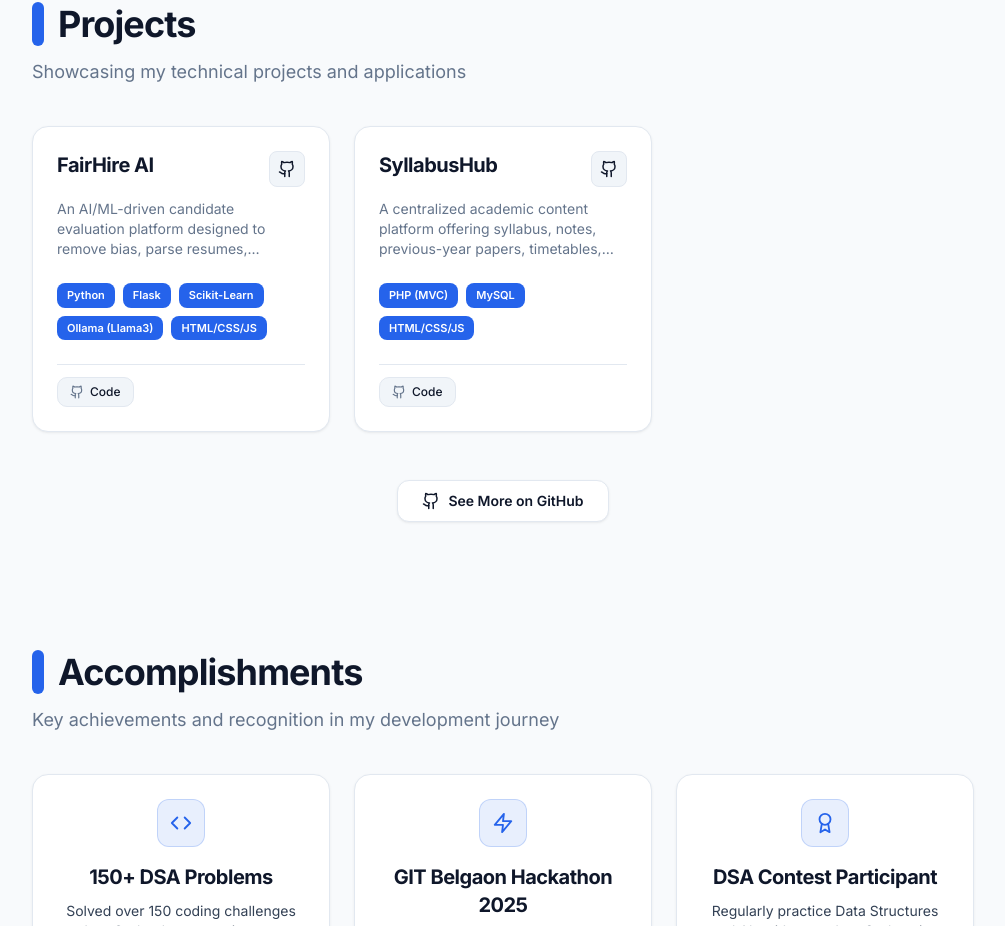
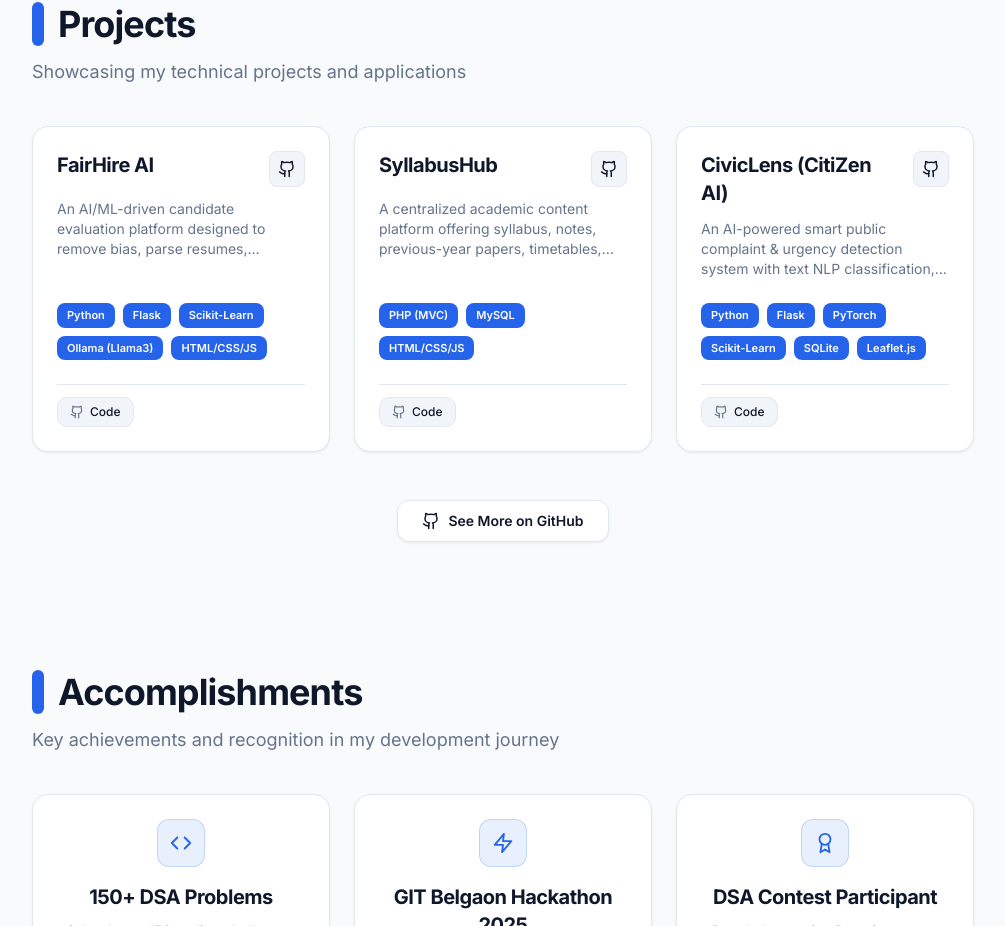
Before and after one commit to Akshaypatil021/Personal_Portfolio, a React (Vite) app: page / in a window 1280 px wide. Shown: the part 4114-5040 px from the top of the page, without its empty margins (258-1263 px from the left). Built offline with nearby package versions, Linux system fonts and the light colour scheme.

Commit message:
fix modal layout and add CivicLens project

```diff
--- a/src/components/sections/Projects.tsx
+++ b/src/components/sections/Projects.tsx
@@ -1,4 +1,5 @@
 import { useState, useEffect, createElement, useRef } from "react";
+import { createPortal } from "react-dom";
 import { renderToStaticMarkup } from "react-dom/server";
 import { motion } from "framer-motion";
 import { useInView } from "react-intersection-observer";
@@ -145,7 +146,35 @@ const getProjectModalStyles = (isDark: boolean) => `
   .features-grid {
     display: grid;
     grid-template-columns: repeat(auto-fill, minmax(250px, 1fr));
-    gap: 1rem;
+    gap: 1.25rem;
+  }
+
+  .feature-item {
+    display: flex;
+    gap: 0.75rem;
+    align-items: flex-start;
+  }
+
+  .feature-item .icon {
+    width: 1.25rem;
+    height: 1.25rem;
+    color: #3b82f6;
+    margin-top: 0.2rem;
+    flex-shrink: 0;
+  }
+
+  .feature-item h5 {
+    font-weight: 600;
+    font-size: 0.95rem;
+    margin: 0 0 0.25rem 0;
+    color: ${isDark ? "#ffffff" : "#1f2937"};
+  }
+
+  .feature-item p {
+    margin: 0;
+    font-size: 0.85rem;
+    line-height: 1.4;
+    color: ${isDark ? "#94A3B8" : "#4b5563"};
   }
 `;
 
@@ -295,6 +324,76 @@ const projectsData: Project[] = [
         </div>
       </div>
     `
+  },
+  {
+    id: "civiclens",
+    title: "CivicLens (CitiZen AI)",
+    description: "An AI-powered smart public complaint & urgency detection system with text NLP classification, PyTorch vision override, active learning loop, and GIS heatmap visualization.",
+    image: "https://images.unsplash.com/photo-1573804633927-bfcbcd909acd?auto=format&fit=crop&q=80&w=800",
+    tech: ["Python", "Flask", "PyTorch", "Scikit-Learn", "SQLite", "Leaflet.js"],
+    github: "https://github.com/Akshaypatil021/CivicLens.git",
+    featured: true,
+    details: `
+      <div class="project-modal">
+        <div class="project-header">
+          <h3 class="project-title">CivicLens (CitiZen AI)</h3>
+          <div class="project-subtitle">AI-Powered Smart Public Complaint & Urgency Detection System</div>
+        </div>
+
+        <p class="project-description">CivicLens is a smart city platform that automates civic issue triaging by classifying user complaints, prioritizing safety-critical tasks, deduplicating visual reports, and routing them to municipal department workflows using text NLP and PyTorch vision models.</p>
+
+        <div class="project-section">
+          <h4><i data-lucide="target" class="icon"></i> The Problem Solved</h4>
+          <p>Traditional civic reporting relies on tedious forms, leading to backlog clutter. Critical emergencies (like exposed wires or gas leaks) are handled chronologically alongside minor requests. Duplicate reports for the same issue waste city resources, while vague location descriptions stall dispatch times.</p>
+        </div>
+
+        <div class="project-section">
+          <h4><i data-lucide="star" class="icon"></i> Key Features</h4>
+          <div class="features-grid">
+            <div class="feature-item">
+              <i data-lucide="zap" class="icon"></i>
+              <div>
+                <h5>Dual AI Classifier</h5>
+                <p>Combines a Scikit-Learn TF-IDF text engine and PyTorch MobileNetV3 image classifier for multimodal category & urgency triaging.</p>
+              </div>
+            </div>
+            <div class="feature-item">
+              <i data-lucide="refresh-cw" class="icon"></i>
+              <div>
+                <h5>Self-Improving Loop</h5>
+                <p>Locks corrections from agents and auto-retrains the model in the background after 15 corrections to continuously boost accuracy.</p>
+              </div>
+            </div>
+            <div class="feature-item">
+              <i data-lucide="map" class="icon"></i>
+              <div>
+                <h5>GPS & Duplicate Shield</h5>
+                <p>Reads image EXIF coordinates, falls back to Nominatim API geocoding, and matches MD5 hashes to block duplicate report clutter.</p>
+              </div>
+            </div>
+            <div class="feature-item">
+              <i data-lucide="users" class="icon"></i>
+              <div>
+                <h5>Role-Based Portals</h5>
+                <p>Empowers Citizens (reports/tickets/feedback), Workers (proof of work upload), Supervisors, and Admins via dedicated views.</p>
+              </div>
+            </div>
+          </div>
+        </div>
+
+        <div class="project-section">
+          <h4><i data-lucide="settings" class="icon"></i> Technology Stack</h4>
+          <div class="tech-tags">
+            <span>Python (Flask)</span>
+            <span>PyTorch (MobileNetV3)</span>
+            <span>Scikit-Learn</span>
+            <span>SQLite (WAL mode)</span>
+            <span>Leaflet.js</span>
+            <span>HTML5 / CSS3 / Jinja2</span>
+          </div>
+        </div>
+      </div>
+    `
   }
 ];
 
@@ -343,6 +442,17 @@ const Projects = () => {
       }
     };
   }, [theme, openModal]);
+
+  useEffect(() => {
+    if (openModal) {
+      document.body.style.overflow = "hidden";
+    } else {
+      document.body.style.overflow = "";
+    }
+    return () => {
+      document.body.style.overflow = "";
+    };
+  }, [openModal]);
 
   const { ref, inView } = useInView({
     threshold: 0.1,
@@ -456,13 +566,13 @@ const Projects = () => {
         </motion.div>
 
         {/* Modal for detailed project breakdown */}
-        {openModal && (
+        {openModal && createPortal(
           <div
-            className="fixed inset-0 z-[110] flex items-center justify-center bg-black/80 backdrop-blur-md p-4"
+            className="fixed inset-0 z-[45] flex items-start justify-center bg-black/80 backdrop-blur-md pt-[85px] px-4 pb-4 md:pl-[250px]"
             onClick={() => setOpenModal(null)}
           >
             <div
-              className="bg-[#111827] border border-[#1F2937] text-white rounded-[16px] shadow-2xl max-w-2xl w-full p-8 relative overflow-y-auto max-h-[90vh]"
+              className="bg-[#111827] border border-[#1F2937] text-white rounded-[16px] shadow-2xl max-w-2xl w-full p-8 relative overflow-y-auto max-h-[calc(100vh-105px)]"
               onClick={(e) => e.stopPropagation()}
             >
               <button
@@ -502,7 +612,8 @@ const Projects = () => {
                 );
               })()}
             </div>
-          </div>
+          </div>,
+          document.body
         )}
 
         {/* View All GitHub Link */}
```
